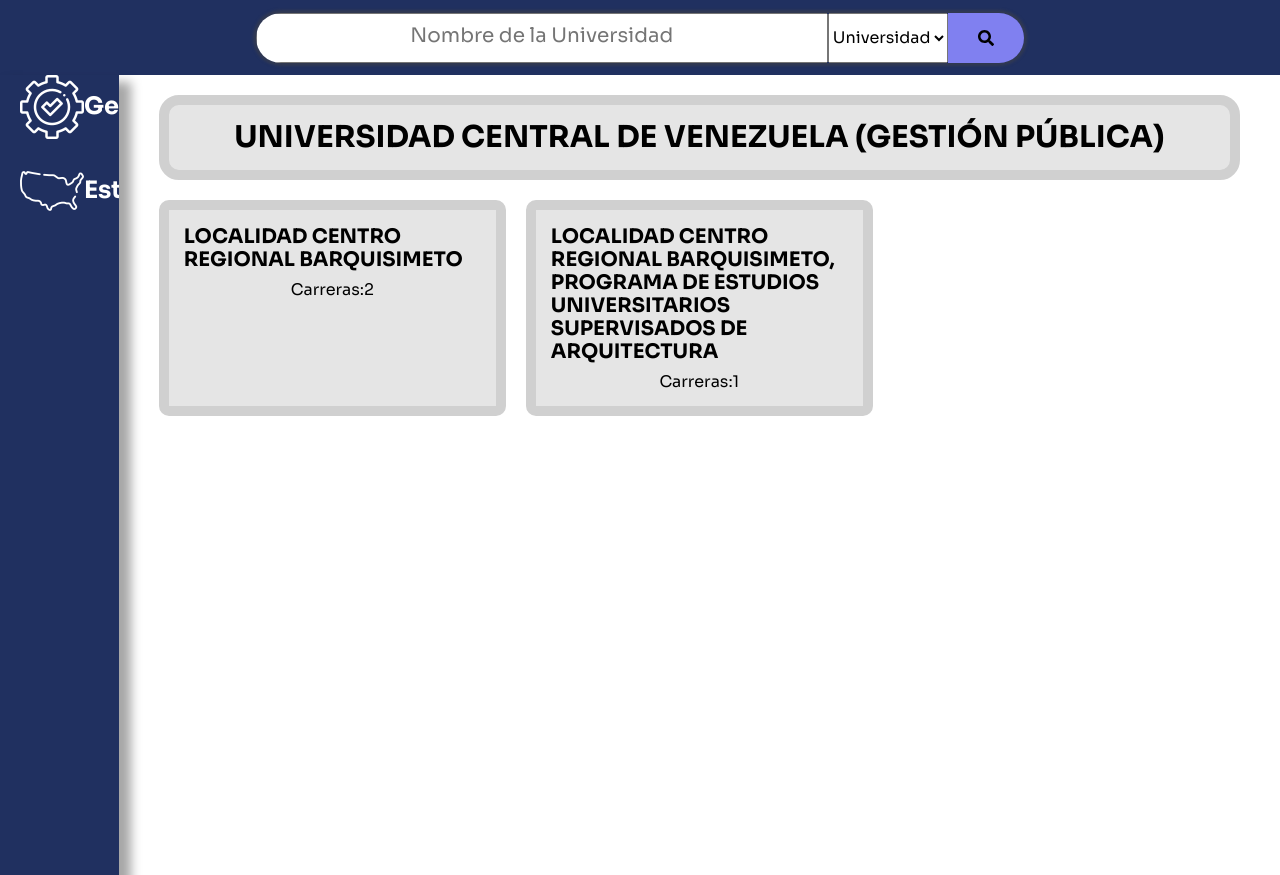
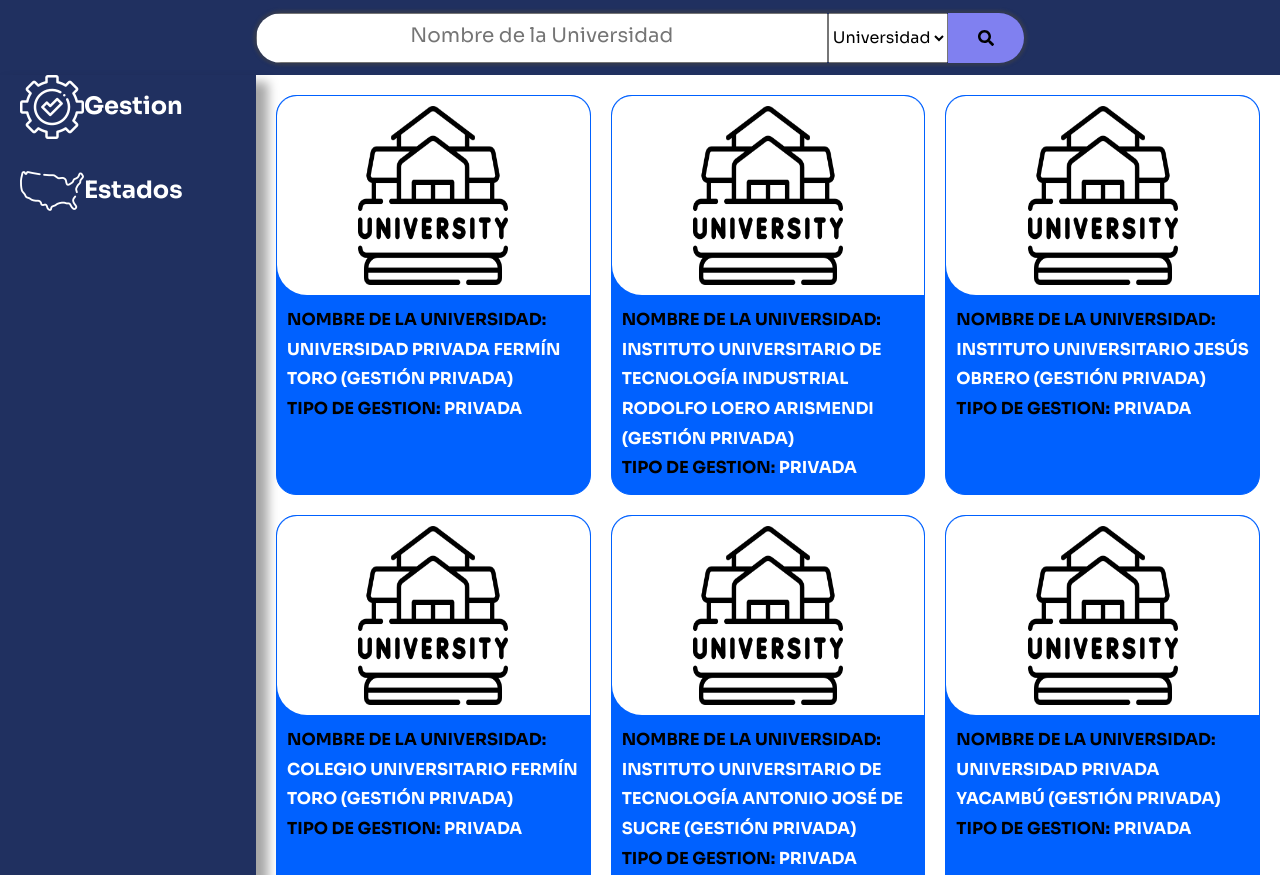
Before and after one commit to AndresBlade/web-scraping-opsu, a React (Vite) app in the folder frontend/: page / in a window 1280 px wide. Built offline with nearby package versions, Linux system fonts and the light colour scheme.

Commit message:
creada vista de universidad y corregidos errores

```diff
--- a/frontend/src/App.tsx
+++ b/frontend/src/App.tsx
@@ -1,10 +1,12 @@
 import { Header } from './components/ui/Header';
 import Sidebar from './components/ui/Sidebar';
-import { University } from './components/university/University';
 import jsonStates from './data/states.json';
 import { useForm } from './hooks/useForm';
 import { SearchForm } from './interfaces/SearchForm';
-import jsonUniversities from './data/universities.json';
+import Universities from './components/university/Universities';
+import { useState } from 'react';
+import { UniversityPage } from './components/university/University';
+import { University } from './interfaces/University';
 
 function App() {
 	const {
@@ -26,6 +28,10 @@
 		})),
 		managementType: null,
 	});
+
+	const [clickedUniversity, setClickedUniversity] =
+		useState<null | University>(null);
+
 	console.log(managementType);
 	return (
 		<>
@@ -34,6 +40,7 @@
 				onSelectChange={onSelectChange}
 				searchName={searchName}
 				searchOption={searchOption}
+				setClickedUniversity={setClickedUniversity}
 			/>
 			<div className="app-flex">
 				<Sidebar
@@ -42,7 +49,16 @@
 					onRadioChange={onRadioChange}
 					states={states}
 				/>
-				<University university={jsonUniversities[9]} />
+				{clickedUniversity ? (
+					<UniversityPage university={clickedUniversity} />
+				) : (
+					<Universities
+						managementType={managementType}
+						searchName={searchName}
+						states={states}
+						setClickedUniversity={setClickedUniversity}
+					/>
+				)}
 			</div>
 		</>
 	);
--- a/frontend/src/assets/global.css
+++ b/frontend/src/assets/global.css
@@ -145,6 +145,7 @@
 	font-size: 1.1rem;
 	line-height: 1.8;
 	border-radius: 2rem;
+	cursor: pointer;
 }
 .universities-card__image {
 	display: flex;
@@ -235,6 +236,7 @@
 /* University Page */
 
 .university {
+	width: 80%;
 	padding: 2rem 4rem;
 	display: flex;
 	flex-direction: column;
@@ -251,22 +253,24 @@
 	font-weight: 700;
 	text-decoration: none;
 	color: #000000;
-	background-color: #e5e5e5;
+	background-color: #0061ff;
 	border-radius: 2rem;
-	border: #d0d0d0 solid 1rem;
 }
 
 .university__locations {
 	display: grid;
 	width: 100%;
-	grid-template-columns: repeat(3, 1fr);
+	grid-template-columns: repeat(2, 1fr);
 	grid-template-rows: auto;
 	gap: 2rem;
 }
 
 .location-grid-element {
-	background-color: #e5e5e5;
+	background-color: #0061ff;
 	padding: 1.5rem;
+	display: flex;
+	flex-direction: column;
+	justify-content: space-evenly;
 	text-decoration: none;
 	display: flex;
 	flex-direction: column;
@@ -274,9 +278,14 @@
 	gap: 1rem;
 	color: #000000;
 	border-radius: 1rem;
-	border: #d0d0d0 solid 1rem;
 }
 
 .location-grid-element__name {
 	font-size: 2rem;
+	text-align: center;
 }
+
+.location-grid-element__number-of-careers {
+	color: #ffffff;
+	text-align: center;
+}
--- a/frontend/src/components/ui/Header.tsx
+++ b/frontend/src/components/ui/Header.tsx
@@ -1,12 +1,16 @@
 import { FaSearch } from 'react-icons/fa';
 import { ChangeEvent } from 'react';
 import { SearchOption } from '../../types/SearchOption';
+import { University } from '../../interfaces/University';
 
 interface Props {
 	searchName: string;
 	searchOption: SearchOption;
 	onInputChange: (e: ChangeEvent<HTMLInputElement>) => void;
 	onSelectChange: (e: ChangeEvent<HTMLSelectElement>) => void;
+	setClickedUniversity: React.Dispatch<
+		React.SetStateAction<null | University>
+	>;
 }
 
 export const Header = ({
@@ -14,6 +18,7 @@
 	onSelectChange,
 	searchName,
 	searchOption,
+	setClickedUniversity,
 }: Props) => {
 	return (
 		<header className="header">
@@ -26,6 +31,7 @@
 							id="name"
 							placeholder={`Nombre de la ${searchOption}`}
 							value={searchName}
+							onFocus={() => setClickedUniversity(null)}
 							onChange={onInputChange}
 							className="search-bar__input"
 						/>
--- /dev/null
+++ b/frontend/src/components/university/Universities.tsx
@@ -0,0 +1,73 @@
+import React from 'react';
+import jsonUniversities from '../../data/universities.json';
+import universityPNG from '../../assets/university.png';
+import { University } from '../../interfaces/University';
+
+interface Form {
+	searchName: string;
+	states: { value: string; content: string; checked: boolean }[];
+	managementType: null | string;
+	setClickedUniversity: React.Dispatch<
+		React.SetStateAction<null | University>
+	>;
+}
+
+const Universities = ({
+	searchName,
+	states,
+	managementType,
+	setClickedUniversity,
+}: Form) => {
+	console.log(states);
+
+	return (
+		<div className="universities-container">
+			{jsonUniversities
+				.filter(
+					university =>
+						university.name.includes(searchName) &&
+						((university.management.toUpperCase() === 'PUBLICA'
+							? '1'
+							: '2') === managementType ||
+							managementType === null)
+				)
+				.map(university => {
+					// code to render each university
+					return (
+						<div
+							key={university.id}
+							className="universities-card"
+							onClick={() => setClickedUniversity(university)}
+						>
+							<div className="universities-card__image">
+								<img
+									src={universityPNG}
+									alt="university "
+									className="universities-card__image_png"
+								/>
+							</div>
+							<div className="universities-card__info">
+								<h2>
+									<span>Nombre de la universidad:</span>{' '}
+									{university.name}
+								</h2>
+								<h2>
+									<span>Tipo de gestion:</span>{' '}
+									{university.management}
+								</h2>
+								{/* {university.location.map((location)=>{
+                                return(
+                                    <div key={location.id} className='universities-card__location'>
+                                    <h2>{location.name}</h2>
+                                    </div>
+                                )
+                            })} */}
+							</div>
+						</div>
+					);
+				})}
+		</div>
+	);
+};
+
+export default Universities;
--- a/frontend/src/components/university/University.tsx
+++ b/frontend/src/components/university/University.tsx
@@ -1,40 +1,10 @@
-interface University {
-	id: number;
-	name: string;
-	link: string;
-	management: string;
-	location: Location[];
-}
-interface Location {
-	id: number;
-	name: string;
-	address: string;
-	link: string;
-	university_id: number;
-	career: Career[];
-}
-
-interface Career {
-	id: number;
-	name: string;
-	link: string;
-	title: string;
-	description: string;
-	location_id: number;
-	referential_index: ReferentialIndex;
-}
-
-interface ReferentialIndex {
-	career_id: number;
-	year: number;
-	index: string;
-}
+import { University } from '../../interfaces/University';
 
 interface UniversityProps {
 	university: University;
 }
 
-export const University = ({ university }: UniversityProps) => {
+export const UniversityPage = ({ university }: UniversityProps) => {
 	return (
 		<div className="university">
 			<a className="university__name" href={university.link}>
@@ -42,17 +12,16 @@
 			</a>
 			<div className="university__locations">
 				{university.location.map(location => (
-					<a href={location.link} className="location-grid-element">
+					<div className="location-grid-element">
 						<h2 className="location-grid-element__name">
 							{location.name}
 						</h2>
 						<p className="location-grid-element__number-of-careers">
-							<span className="location-grid-element__number-of-careers-title">
-								Carreras:
-							</span>
-							{location.career.length}
+							{`${location.career.length} carrera${
+								location.career.length === 1 ? '' : 's'
+							}`}
 						</p>
-					</a>
+					</div>
 				))}
 			</div>
 		</div>
--- /dev/null
+++ b/frontend/src/interfaces/University.ts
@@ -0,0 +1,31 @@
+export interface University {
+	id: number;
+	name: string;
+	link: string;
+	management: string;
+	location: Location[];
+}
+interface Location {
+	id: number;
+	name: string;
+	address: string;
+	link: string;
+	university_id: number;
+	career: Career[];
+}
+
+interface Career {
+	id: number;
+	name: string;
+	link: string;
+	title: string;
+	description: string;
+	location_id: number;
+	referential_index: ReferentialIndex;
+}
+
+interface ReferentialIndex {
+	career_id: number;
+	year: number;
+	index: string;
+}
```
Also changed, not shown: frontend/src/components/ui/Universities.tsx (deleted, +0 -42 lines).
